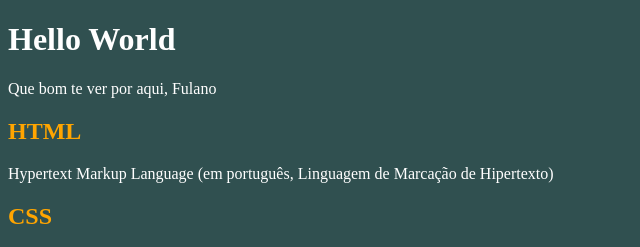
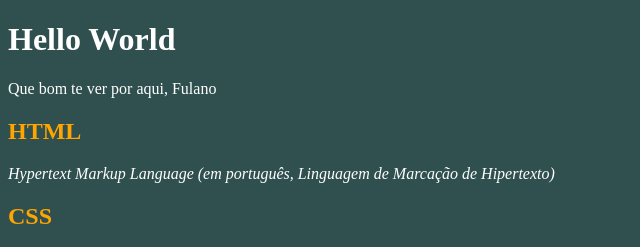
Before and after one commit to mlize08/HelloWorldMC, a plain HTML site: page index.html in a window 1280 px wide. Shown: the top 247 px of the page, 0-640 px from the left. Drawn offline with Linux system fonts and the light colour scheme.

Commit message:
texto em itálico

```diff
--- a/index.html
+++ b/index.html
@@ -14,9 +14,8 @@
         <p>Que bom te ver por aqui, Fulano</p>
     </header>
     <section>
-
         <h2>HTML</h2>
-        <p>Hypertext Markup Language (em português, Linguagem de Marcação de Hipertexto)</p>
+        <p class="texto-ingles">Hypertext Markup Language (em português, Linguagem de Marcação de Hipertexto)</p>
         <h2>CSS</h2>
         <p>Cascading Style Sheets (em português, Folha de Estilo em Cascata)</p>
         <img src="imagem/olamundo.png">
--- a/style.css
+++ b/style.css
@@ -6,3 +6,6 @@ body{
 h2{
     color: orange;
 }
+.texto-ingles{
+    font-style: italic;
+}
```
